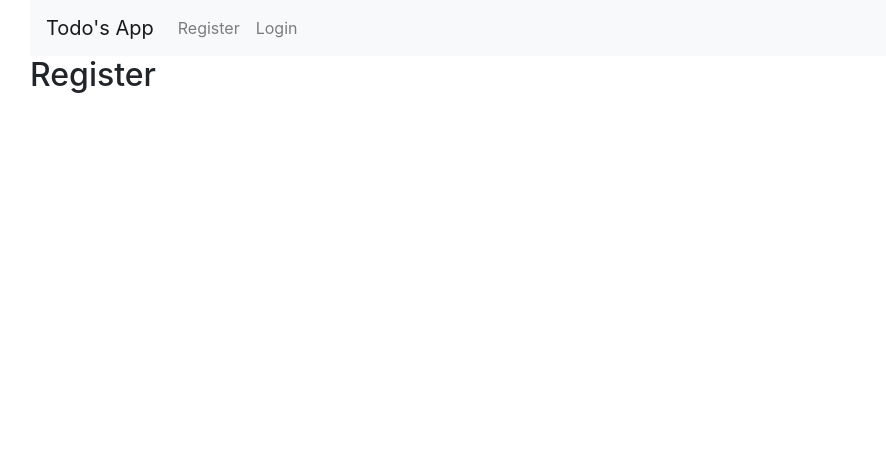
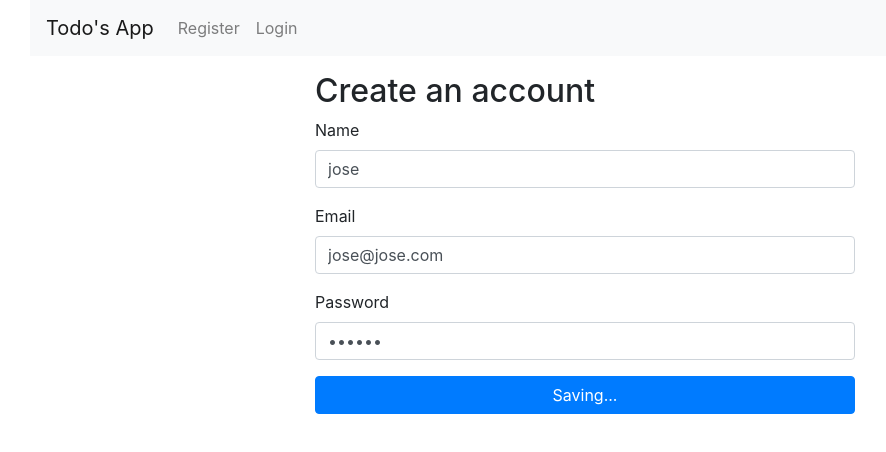
Before and after one commit to tomark4/react-practice, a React (Create React App) app in the folder frontend/: page /register in a window 1280 px wide. Shown: the top 452 px of the page, without its empty margins (55-941 px from the left). Built offline with nearby package versions, Linux system fonts and the light colour scheme.

Commit message:
login, profile and edit name

```diff
--- a/frontend/src/components/Navbar.js
+++ b/frontend/src/components/Navbar.js
@@ -1,10 +1,11 @@
 import React from "react";
 import { Link } from "react-router-dom";
 import { useAuth } from "../hooks/useAuth";
+import { useSelector } from "react-redux";
 
 const Navbar = () => {
   const isLogin = useAuth();
-
+  const identity = useSelector((s) => s.user.identity);
   return (
     <>
       <nav className="navbar navbar-expand-lg navbar-light bg-light">
@@ -57,6 +58,9 @@ const Navbar = () => {
                   Logout
                 </Link>
               </li>
+              <li className="nav-item">
+                <span className="nav-link"> | Hello, {identity.name}</span>
+              </li>
             </ul>
           )}
         </div>
--- a/frontend/src/components/Profile.js
+++ b/frontend/src/components/Profile.js
@@ -1,9 +1,59 @@
 import React from "react";
+import { useSelector } from "react-redux";
+import { useFormik } from "formik";
+import * as Yup from "yup";
+
+const validationSchema = Yup.object().shape({
+  name: Yup.string().required().min(3),
+});
 
 const Profile = () => {
+  const user = useSelector((s) => s.user.identity);
+  const initialValues = {
+    name: user.name,
+  };
+  const formik = useFormik({
+    initialValues,
+    validationSchema,
+    onSubmit: (values) => {
+      console.log(values);
+    },
+  });
   return (
     <>
-      <h2>Profile</h2>
+      <div className="row">
+        <div className="col-md-6 mx-auto">
+          <div className="text-center my-4">
+            <div className="row my-2">
+              <div className="col">
+                <img src="..." alt="Avatar" />
+              </div>
+            </div>
+            <button className="btn btn-danger">Change avatar</button>
+          </div>
+          <form onSubmit={formik.handleSubmit}>
+            <div className="form-group">
+              <label htmlFor="">Email</label>
+              <p className="static-control">{user.email}</p>
+            </div>
+            <div className="form-group">
+              <label htmlFor="">Name</label>
+              <input
+                type="text"
+                name="name"
+                className="form-control"
+                value={formik.values.name}
+                onChange={formik.handleChange}
+                onBlur={formik.handleBlur}
+              />
+              <div>{formik.errors.name}</div>
+            </div>
+            <div className="form-group">
+              <button className="btn btn-success">Edit</button>
+            </div>
+          </form>
+        </div>
+      </div>
     </>
   );
 };
--- a/frontend/src/components/Register.js
+++ b/frontend/src/components/Register.js
@@ -1,11 +1,119 @@
-import React from "react";
+import React, { useState } from "react";
+import { useFormik } from "formik";
+import * as Yup from "yup";
+import environment from "../utils/environment";
+import { withRouter } from "react-router-dom";
+import swal from "sweetalert";
 
-const Register = () => {
+const validationSchema = Yup.object().shape({
+  name: Yup.string().min(3).required(),
+  email: Yup.string().email().min(3).required(),
+  password: Yup.string().min(3).required(),
+});
+const Register = (props) => {
+  const uri = environment.appUrl;
+  const [loading, setLoading] = useState(false);
+  const formik = useFormik({
+    initialValues: {
+      name: "jose",
+      email: "jose@jose.com",
+      password: "123456",
+    },
+    validationSchema,
+    onSubmit: (values) => {
+      saveUser(values);
+    },
+  });
+
+  const saveUser = (values) => {
+    setLoading(true);
+    fetch(`${uri}/users/register`, {
+      method: "post",
+      body: JSON.stringify(values),
+      headers: {
+        "Content-Type": "application/json",
+      },
+    })
+      .then((resp) => resp.json())
+      .then((data) => {
+        if (data.ok === true) {
+          swal("Register", data.message, "success").then(() => {
+            props.history.push("/login");
+          });
+        } else {
+          swal("Register", data.message, "error");
+        }
+      })
+      .catch((err) => console.log(err));
+  };
+
+  const { errors, touched } = formik;
   return (
     <div>
-      <h2>Register</h2>
+      <div className="row my-3">
+        <div className="col-md-6 mx-auto">
+          <h2>Create an account</h2>
+          <form onSubmit={formik.handleSubmit}>
+            <div className="form-group">
+              <label htmlFor="name">Name</label>
+              <input
+                type="text"
+                name="name"
+                className={`form-control ${
+                  errors.name && touched.name ? "is-invalid" : ""
+                }`}
+                onChange={formik.handleChange}
+                onBlur={formik.handleBlur}
+                value={formik.values.name}
+              />
+              {errors.name && touched.name ? (
+                <div className="invalid-feedback">{errors.name}</div>
+              ) : null}
+            </div>
+            <div className="form-group">
+              <label htmlFor="email">Email</label>
+              <input
+                type="email"
+                name="email"
+                className={`form-control ${
+                  errors.email && touched.email ? "is-invalid" : ""
+                }`}
+                value={formik.values.email}
+                onChange={formik.handleChange}
+                onBlur={formik.handleBlur}
+              />
+              {errors.email && touched.email ? (
+                <div className="invalid-feedback">{errors.email}</div>
+              ) : null}
+            </div>
+
+            <div className="form-group">
+              <label htmlFor="password">Password</label>
+              <input
+                type="password"
+                name="password"
+                className={`form-control ${
+                  errors.password && touched.password ? "is-invalid" : ""
+                }`}
+                onChange={formik.handleChange}
+                onBlur={formik.handleBlur}
+                value={formik.values.password}
+              />
+              {errors.password && touched.password ? (
+                <div className="invalid-feedback">{errors.password}</div>
+              ) : null}
+            </div>
+
+            <div className="form-group">
+              <button type="submit" className="btn btn-primary btn-block">
+                {loading ? <span>Register</span> : <span>Saving...</span>}
+              </button>
+            </div>
+          </form>
+        </div>
+      </div>
     </div>
   );
 };
 
-export default Register;
+export default withRouter(Register);
```
Also changed, not shown: 2 other files (tests, documents, lock files or other folders).
